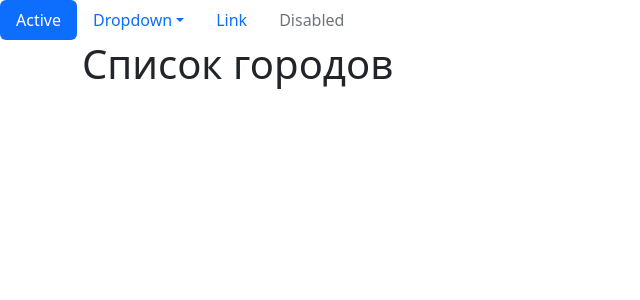
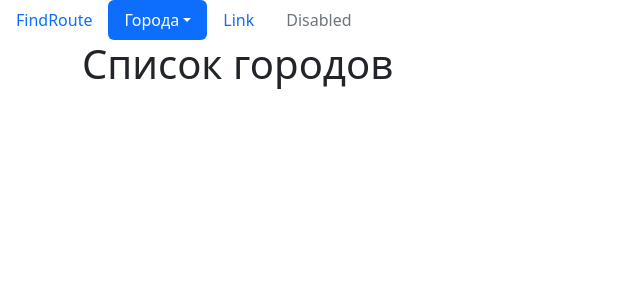
Before and after one commit to TuzovAP/django_sate, a Django app: page /cities/ in a window 1280 px wide. Shown: the top 300 px of the page, without its empty margins (0-640 px from the left). Run offline with Django 4.2, Linux system fonts and the light colour scheme; data that the repository does not hold is empty.

Commit message:
append active in Navbar

```diff
--- a/templates/base.html
+++ b/templates/base.html
@@ -1,3 +1,6 @@
+{% url 'cities:home' as cities_home_url %}
+{% url 'home' as home_url %}
+
 <!doctype html>
 <html lang="en">
   <head>
@@ -11,12 +14,15 @@
   <body>
   <ul class="nav nav-pills">
       <li class="nav-item">
-        <a class="nav-link active" aria-current="page" href="#">Active</a>
+        <a class="nav-link
+        {% if request.path == home_url %} active {% endif %} " aria-current="page" href="{% url 'home'%}">FindRoute</a>
       </li>
       <li class="nav-item dropdown">
-        <a class="nav-link dropdown-toggle" data-bs-toggle="dropdown" href="#" role="button" aria-expanded="false">Dropdown</a>
+        <a class="nav-link dropdown-toggle
+        {% if request.path == cities_home_url %} active {% endif %}" data-bs-toggle="dropdown" href="{% url 'cities:home'%}" role="button" aria-expanded="false">Города</a>
         <ul class="dropdown-menu">
-          <li><a class="dropdown-item" href="#">Action</a></li>
+          <li><a class="dropdown-item
+          {% if request.path == cities_home_url %} active {% endif %}" href="{% url 'cities:home'%}">Все города</a></li>
           <li><a class="dropdown-item" href="#">Another action</a></li>
           <li><a class="dropdown-item" href="#">Something else here</a></li>
           <li><hr class="dropdown-divider"></li>
--- a/travel/urls.py
+++ b/travel/urls.py
@@ -21,6 +21,6 @@ from travel.views import home, about
 urlpatterns = [
     path('admin/', admin.site.urls),
     path('cities/', include(('cities.urls', 'cities'))),
-    path('home/', home),
+    path('', home, name='home'),
     path('about/', about)
 ]
```
Also changed, not shown: cities/templates/cities/detail.html (line endings or trailing spaces).
